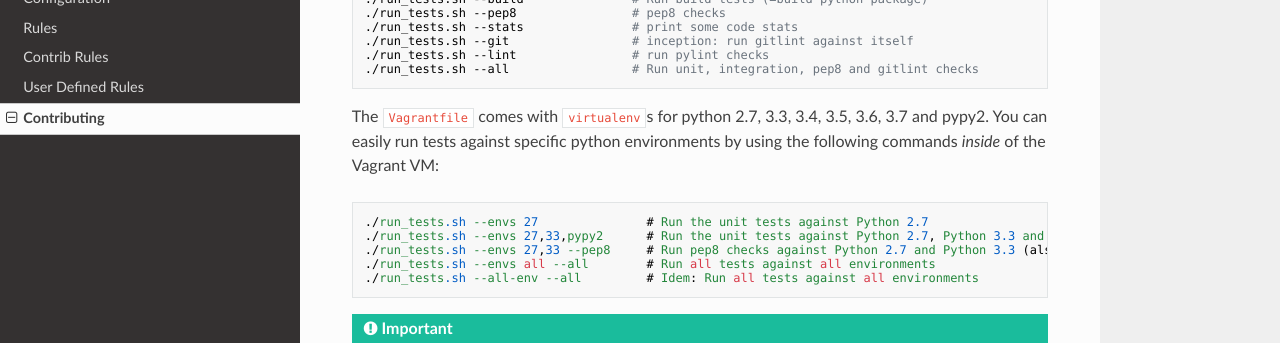
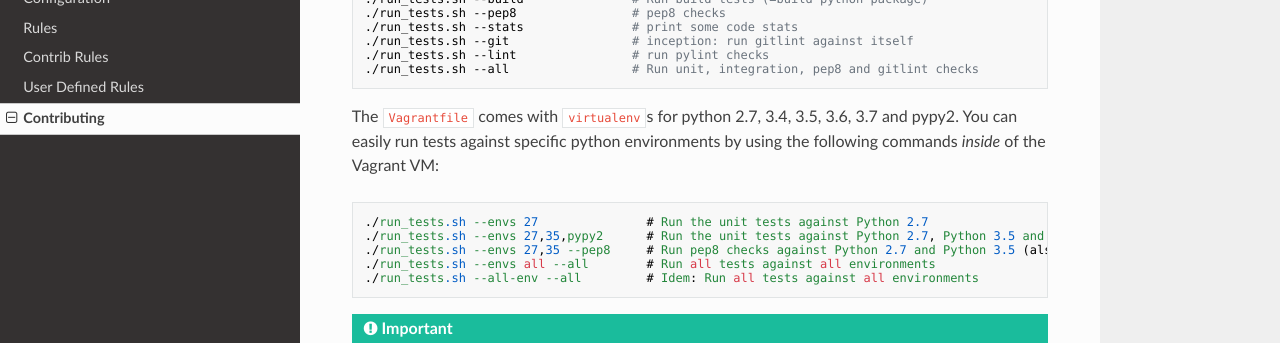
Before and after one commit to jorisroovers/gitlint, an MkDocs documentation site: the page built from docs/contributing.md, in a window 1280 px wide and 900 px high, scrolled down 938 px. Shown: the part 151-494 px from the top of the window. Built offline with MkDocs 1.6.1, drawn with Linux system fonts in a browser that asks for light colours; nearby versions of some CDN libraries; old or Windows-style settings are respelled for this version of MkDocs.

Commit message:
Drop support for Python 3.3
Updated docs and tests accordingly.

````diff
--- a/.travis.yml
+++ b/.travis.yml
@@ -4,8 +4,6 @@ matrix:
     - os: osx
   include:
     - python: "2.7"
-      os: linux
-    - python: "3.3"
       os: linux
     - python: "3.4"
       os: linux
--- a/docs/contributing.md
+++ b/docs/contributing.md
@@ -53,12 +53,12 @@ To run tests:
 ./run_tests.sh --all                 # Run unit, integration, pep8 and gitlint checks
 ```
 
-The ```Vagrantfile``` comes with ```virtualenv```s for python 2.7, 3.3, 3.4, 3.5, 3.6, 3.7 and pypy2.
+The ```Vagrantfile``` comes with ```virtualenv```s for python 2.7, 3.4, 3.5, 3.6, 3.7 and pypy2.
 You can easily run tests against specific python environments by using the following commands *inside* of the Vagrant VM:
 ```
 ./run_tests.sh --envs 27               # Run the unit tests against Python 2.7
-./run_tests.sh --envs 27,33,pypy2      # Run the unit tests against Python 2.7, Python 3.3 and Pypy2
-./run_tests.sh --envs 27,33 --pep8     # Run pep8 checks against Python 2.7 and Python 3.3 (also works for ```--git```, ```--integration```, ```--pep8```, ```--stats``` and ```--lint```).
+./run_tests.sh --envs 27,35,pypy2      # Run the unit tests against Python 2.7, Python 3.5 and Pypy2
+./run_tests.sh --envs 27,35 --pep8     # Run pep8 checks against Python 2.7 and Python 3.5 (also works for ```--git```, ```--integration```, ```--pep8```, ```--stats``` and ```--lint```).
 ./run_tests.sh --envs all --all        # Run all tests against all environments
 ./run_tests.sh --all-env --all         # Idem: Run all tests against all environments
 ```
--- a/setup.py
+++ b/setup.py
@@ -51,7 +51,6 @@ setup(
         "Operating System :: OS Independent",
         "Programming Language :: Python",
         "Programming Language :: Python :: 2.7",
-        "Programming Language :: Python :: 3.3",
         "Programming Language :: Python :: 3.4",
         "Programming Language :: Python :: 3.5",
         "Programming Language :: Python :: 3.6",
````
Also changed, not shown: CHANGELOG.md (+2 -0 lines), docs/index.md (+1 -1 lines), 2 other files.
